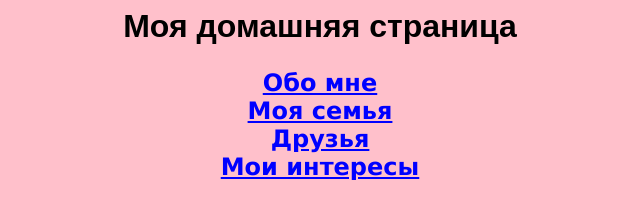
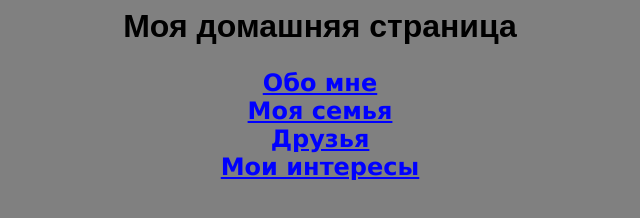
Before and after one commit to svetlakovaKr/svetlakovaKr.github.io, a plain HTML site: page index.html in a window 1280 px wide. Shown: the whole page, without its empty margins (320-960 px from the left). Drawn offline with Linux system fonts and the light colour scheme.

Commit message:
third
bgcolor in index.html

```diff
--- a/index.html
+++ b/index.html
@@ -3,7 +3,7 @@
 <TITLE>Моя домашняя страница</TITLE>
 <meta charset="UTF-8">
 </HEAD>
-<BODY bgcolor=pink link=blue vlink=yellow>
+<BODY bgcolor=gray link=blue vlink=yellow>
 <H1 align="center"><FONT face=Arial>Моя домашняя страница</FONT></H1>
 <H2>
 <FONT face=Verdana>
```
